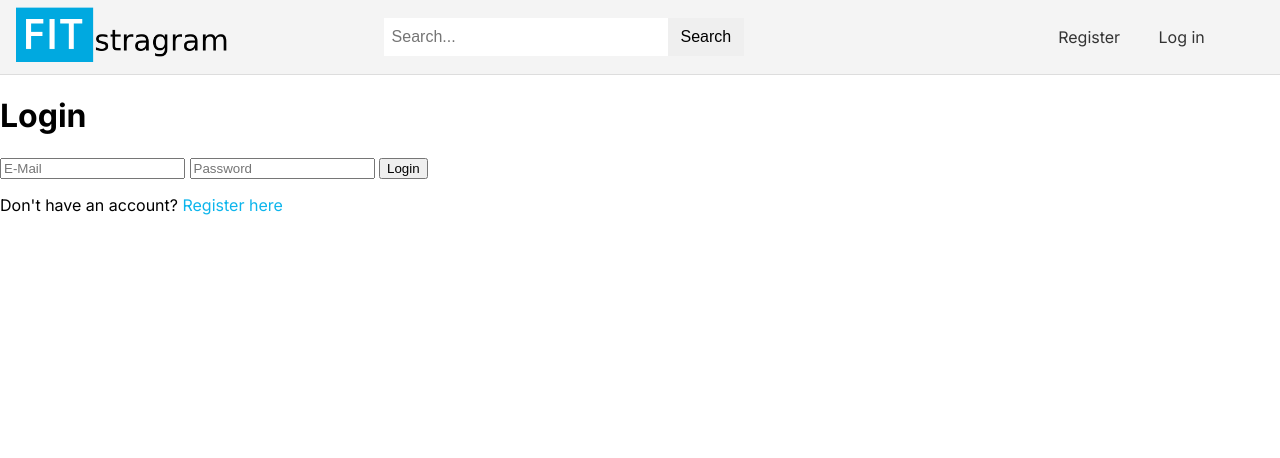
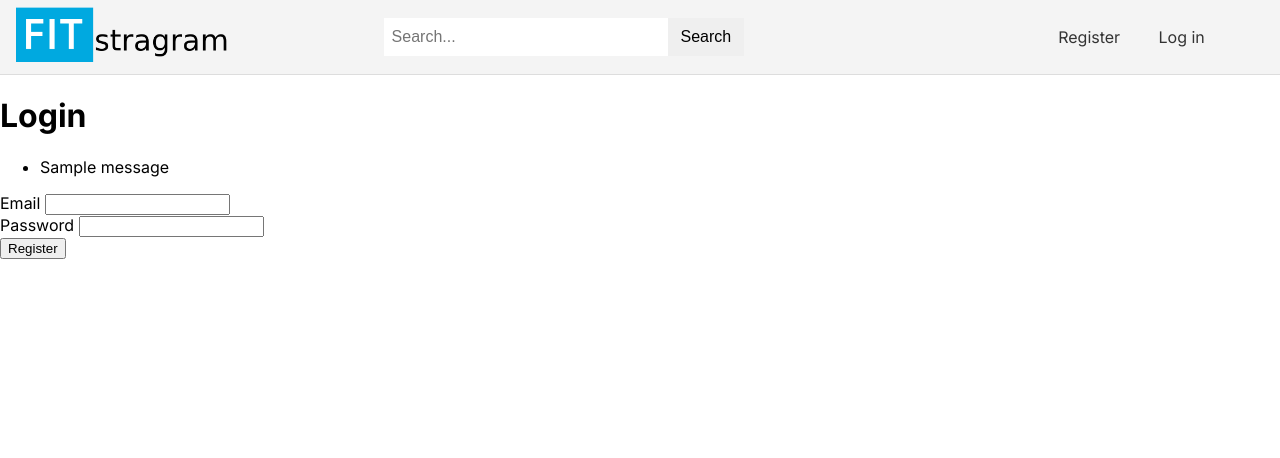
Before and after one commit to Megnas/IIS-Fitstagram, a Flask app: page /login in a window 1280 px wide. Shown: the top 458 px of the page. Run offline with Flask 3, Linux system fonts and the light colour scheme; tables that the repository leaves empty hold one stand-in row (values such as "Sample post"); one stand-in notice (Sample message) is shown.

Commit message:
feat: updated registration and login

```diff
--- a/src/modules/auth_template.py
+++ b/src/modules/auth_template.py
@@ -1,36 +1,49 @@
 from flask import Blueprint, render_template, request, redirect, url_for, flash
 from . import user_manager
 from flask_login import login_required, logout_user, login_user, current_user
+from flask_wtf import FlaskForm
+from wtforms import StringField, PasswordField, SubmitField
+from wtforms.validators import DataRequired, Email, Length
 
 bp = Blueprint('auth', __name__)
 
+class RegisterForm(FlaskForm):
+    email = StringField('Email', validators=[DataRequired(), Email(), Length(min=5, max=128)])
+    username = StringField('Username', validators=[DataRequired(), Length(min=3, max=32)])
+    password = PasswordField('New Password')
+    submit = SubmitField('Register')
+
+class LoginForm(FlaskForm):
+    email = StringField('Email', validators=[DataRequired(), Email(), Length(min=5, max=128)])
+    password = PasswordField('New Password')
+    submit = SubmitField('Register')
+
 @bp.route('/register', methods=['GET', 'POST'])
 def register():
-    if request.method == 'POST':
-        email = request.form['email']
-        username = request.form['username']
-        password = request.form['password']
+    form = RegisterForm()
+
+    if form.validate_on_submit():
         try:
-            user_manager.create_user(username=username, pwd=password, mail=email)
+            user_manager.create_user(username=form.username.data, pwd=form.password.data, mail=form.email.data)
             flash('Registration successful! You can now log in.', 'success')
             return redirect(url_for('auth.login'))
         except Exception as e:
             flash('Registration Failed.', 'danger')
             print("Registration failed!", e)
-    return render_template('register.html')
+    return render_template('register.html', form=form)
 
 @bp.route('/login', methods=['GET', 'POST'])
 def login():
-    if request.method == 'POST':
-        email = request.form['email']
-        password = request.form['password']
-        user = user_manager.login_user(mail=email, pwd=password)
+    form = LoginForm()
+
+    if form.validate_on_submit():
+        user = user_manager.login_user(mail=form.email.data, pwd=form.password.data)
         if user:
             login_user(user)
             flash('Logged in successfully!', 'success')
             return redirect(url_for('view.index'))
         flash('Invalid credentials, please try again.', 'danger')
-    return render_template('login.html')
+    return render_template('login.html', form=form)
 
 @bp.route('/logout')
 @login_required
--- /dev/null
+++ b/src/modules/post_template.py
@@ -0,0 +1 @@
+from flask import Blueprint
--- a/src/modules/settings_template.py
+++ b/src/modules/settings_template.py
@@ -6,7 +6,6 @@ from werkzeug.utils import secure_filename
 import os
 from .db import db
 from wtforms import StringField, PasswordField, SubmitField
-from wtforms.validators import DataRequired
 from wtforms.validators import DataRequired, Email, Length
 
 from .user_manager import update_user
--- a/src/templates/login.html
+++ b/src/templates/login.html
@@ -7,10 +7,33 @@ Login
 
 {% block content %}
 <h1>Login</h1>
-    <form method="POST">
-        <input type="email" name="email" placeholder="E-Mail" required>
-        <input type="password" name="password" placeholder="Password" required>
-        <button type="submit">Login</button>
-    </form>
-    <p>Don't have an account? <a href="{{ url_for('auth.register') }}">Register here</a></p>
+    <!-- Flash message for success or errors -->
+{% with messages = get_flashed_messages(with_categories=true) %}
+{% if messages %}
+    <ul>
+        {% for category, message in messages %}
+            <li class="{{ category }}">{{ message }}</li>
+        {% endfor %}
+    </ul>
+{% endif %}
+{% endwith %}
+
+<!-- Profile Form -->
+<form method="POST" action="{{ url_for('auth.login') }}" enctype="multipart/form-data">
+    {{ form.hidden_tag() }}
+
+    <div>
+        <label for="email">Email</label>
+        {{ form.email(class="form-control") }}
+    </div>
+
+    <div>
+        <label for="password">Password</label>
+        {{ form.password(class="form-control") }}
+    </div>
+
+    <div>
+        {{ form.submit(class="btn btn-primary") }}
+    </div>
+</form>
 {% endblock %}
```
Also changed, not shown: src/templates/register.html (+34 -5 lines).
